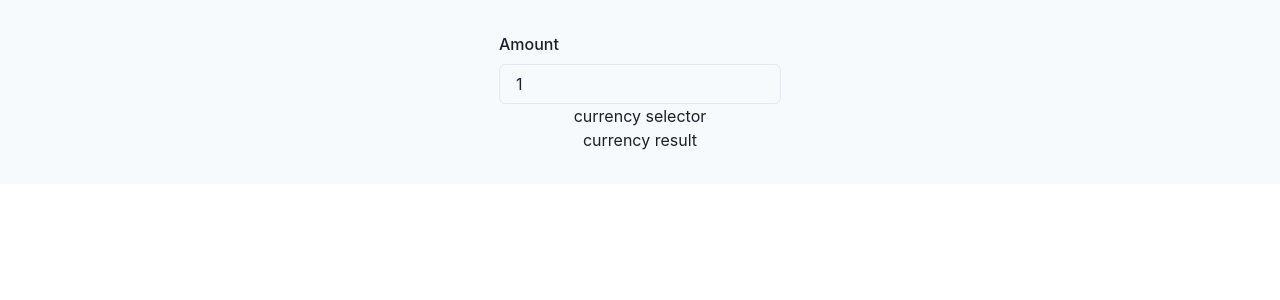
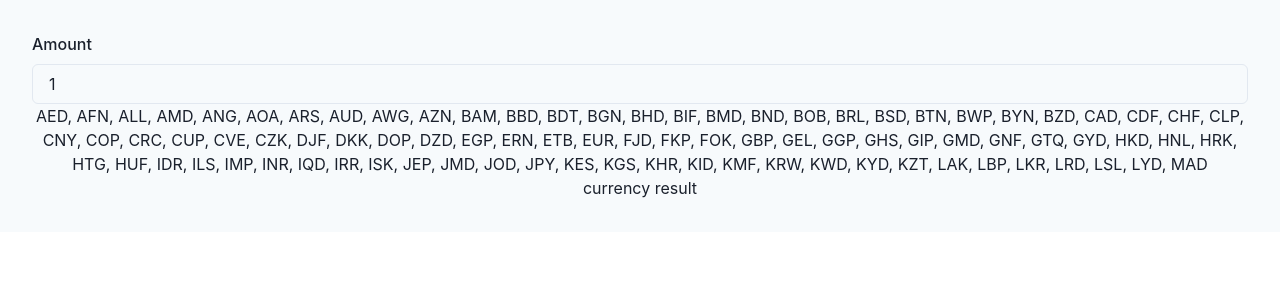
Before and after one commit to cupidtiy/currency-converter, a React (Vite) app: page / in a window 1280 px wide. Shown: the top 300 px of the page. Built offline with nearby package versions, Linux system fonts and the light colour scheme.

Commit message:
create Currency entity

```diff
--- a/src/components/CurrencyConverter.tsx
+++ b/src/components/CurrencyConverter.tsx
@@ -1,6 +1,7 @@
 import { Text } from '@chakra-ui/react'
 import { useState } from 'react'
 import CurrencyInput from './CurrencyInput'
+import currencies from '../data/currencies'
 
 const CurrencyConverter = () => {
     //state management
@@ -20,7 +21,7 @@ const CurrencyConverter = () => {
             <CurrencyInput
                 amount={amount}
                 onChange={handleAmountChange} />
-            <Text> currency selector  </Text>
+            <Text>  {currencies.map(currency => currency.code).join(', ')} </Text>
             <Text> currency result </Text>
 
         </>
--- a/src/data/currencies.ts
+++ b/src/data/currencies.ts
@@ -1,8 +1,4 @@
-interface Currency {
-    code: string;
-    name: string;
-    symbol?: string;
-  }
+import Currency from "../entities/Currency";
 
 export const currencies: Currency[] = [
     { code: 'AED', name: 'UAE Dirham United Arab', symbol: 'د.إ' },
--- /dev/null
+++ b/src/entities/Currency.ts
@@ -0,0 +1,5 @@
+export default interface Currency {
+    code: string;
+    name: string;
+    symbol?: string;
+  }
```
